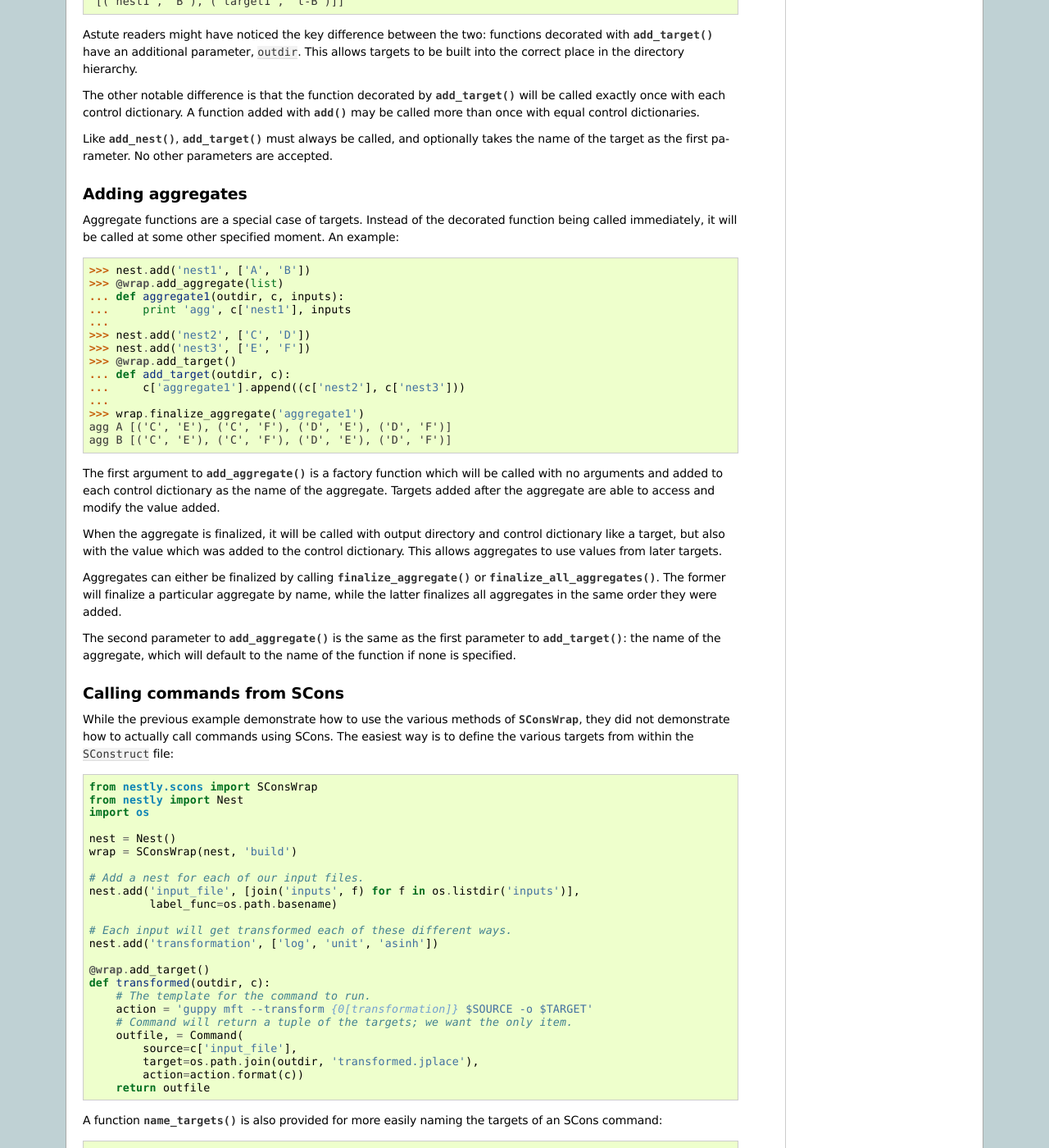
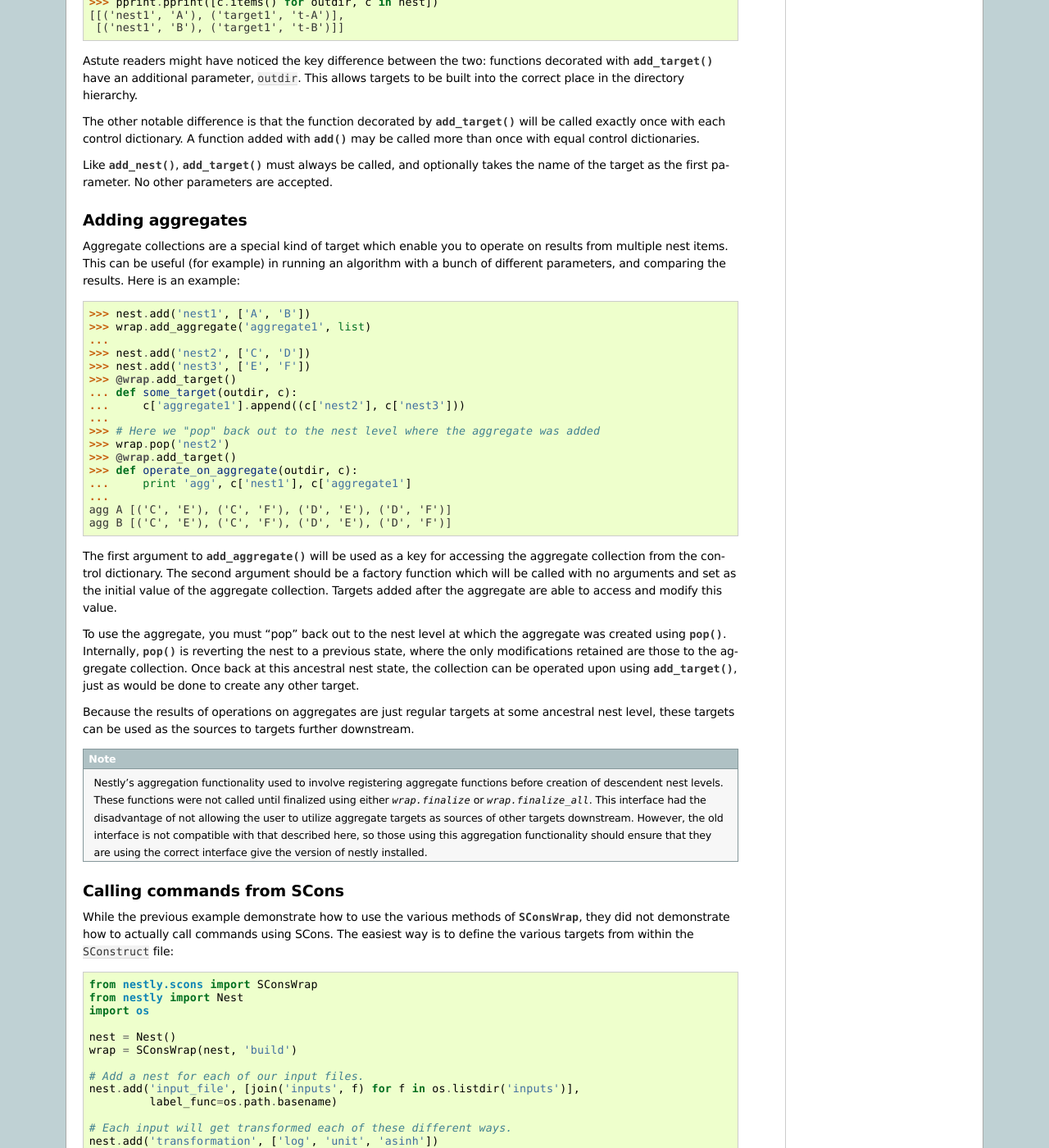
Before and after one commit to fhcrc/nestly, a Sphinx documentation site: the page built from docs/scons.rst, in a window 1280 px wide and 1400 px high, scrolled down 2072 px. Shown: the whole window at 82% size. Built offline with Sphinx 7.4.7, drawn with Linux system fonts in a browser that asks for light colours; some of the changed text lies outside the part shown.

Commit message:
Updated documentation for new aggregate functionality/interface

```diff
--- a/docs/scons.rst
+++ b/docs/scons.rst
@@ -16,10 +16,12 @@ The basic idea is that when writing an SConstruct file (analogous to a
 Makefile), these :class:`SConsWrap` objects extend the usual nestly
 functionality with build dependencies. Specifically, there are functions that
 add targets to the nest. When SCons is invoked, these targets are identified
-as dependencies and the needed code is run. There are also aggregate functions
-(this is aggregate with a hard second "a"; rhymes with "Watergate") that don't
-get immediately called, but rather when the :meth:`~SConsWrap.finalize_aggregate` method
-is called.
+as dependencies and the needed code is run.
+
+Typically, you will only need targets within some nest level to refer to things
+either in the same nest, or in parent nests. However, it is possible to operate
+on target collections which are not related in this way by using aggregate
+targets.
 
 Constructing an ``SConsWrap``
 =============================
@@ -151,44 +153,56 @@ other parameters are accepted.
 Adding aggregates
 =================
 
-Aggregate functions are a special case of targets. Instead of the decorated
-function being called immediately, it will be called at some other specified
-moment. An example::
+Aggregate collections are a special kind of target which enable you to operate
+on results from multiple nest items. This can be useful (for example) in running
+an algorithm with a bunch of different parameters, and comparing the results.
+Here is an example::
 
     >>> nest.add('nest1', ['A', 'B'])
-    >>> @wrap.add_aggregate(list)
-    ... def aggregate1(outdir, c, inputs):
-    ...     print 'agg', c['nest1'], inputs
+    >>> wrap.add_aggregate('aggregate1', list)
     ...
     >>> nest.add('nest2', ['C', 'D'])
     >>> nest.add('nest3', ['E', 'F'])
     >>> @wrap.add_target()
-    ... def add_target(outdir, c):
+    ... def some_target(outdir, c):
     ...     c['aggregate1'].append((c['nest2'], c['nest3']))
     ...
-    >>> wrap.finalize_aggregate('aggregate1')
+    >>> # Here we "pop" back out to the nest level where the aggregate was added
+    >>> wrap.pop('nest2')
+    >>> @wrap.add_target()
+    >>> def operate_on_aggregate(outdir, c):
+    ...     print 'agg', c['nest1'], c['aggregate1']
+    ...
     agg A [('C', 'E'), ('C', 'F'), ('D', 'E'), ('D', 'F')]
     agg B [('C', 'E'), ('C', 'F'), ('D', 'E'), ('D', 'F')]
 
-The first argument to :meth:`~SConsWrap.add_aggregate` is a factory function
-which will be called with no arguments and added to each control dictionary as
-the name of the aggregate. Targets added after the aggregate are able to access
-and modify the value added.
+The first argument to :meth:`~SConsWrap.add_aggregate` will be used as a key for
+accessing the aggregate collection from the control dictionary. The second
+argument should be a factory function which will be called with no arguments
+and set as the initial value of the aggregate collection. Targets added after
+the aggregate are able to access and modify this value.
 
-When the aggregate is finalized, it will be called with output directory and
-control dictionary like a target, but also with the value which was added to
-the control dictionary. This allows aggregates to use values from later
-targets.
+To use the aggregate, you must "pop" back out to the nest level at which the
+aggregate was created using :meth:`~SConsWrap.pop`. Internally,
+:meth:`~SConsWrap.pop` is reverting the nest to a previous state, where the
+only modifications retained are those to the aggregate collection. Once back
+at this ancestral nest state, the collection can be operated upon using
+:meth:`~SConsWrap.add_target`, just as would be done to create any other target.
 
-Aggregates can either be finalized by calling
-:meth:`~SConsWrap.finalize_aggregate` or
-:meth:`~SConsWrap.finalize_all_aggregates`. The former will finalize a
-particular aggregate by name, while the latter finalizes all aggregates in the
-same order they were added.
+Because the results of operations on aggregates are just regular targets at
+some ancestral nest level, these targets can be used as the sources to targets
+further downstream.
 
-The second parameter to :meth:`~SConsWrap.add_aggregate` is the same as the
-first parameter to :meth:`~SConsWrap.add_target`: the name of the aggregate,
-which will default to the name of the function if none is specified.
+.. note ::
+
+  Nestly's aggregation functionality used to involve registering aggregate
+  functions before creation of descendent nest levels. These functions were not
+  called until finalized using either `wrap.finalize` or `wrap.finalize_all`.
+  This interface had the disadvantage of not allowing the user to utilize
+  aggregate targets as sources of other targets downstream. However, the old
+  interface is not compatible with that described here, so those using this
+  aggregation functionality should ensure that they are using the correct
+  interface give the version of nestly installed.
 
 Calling commands from SCons
 ===========================
```
